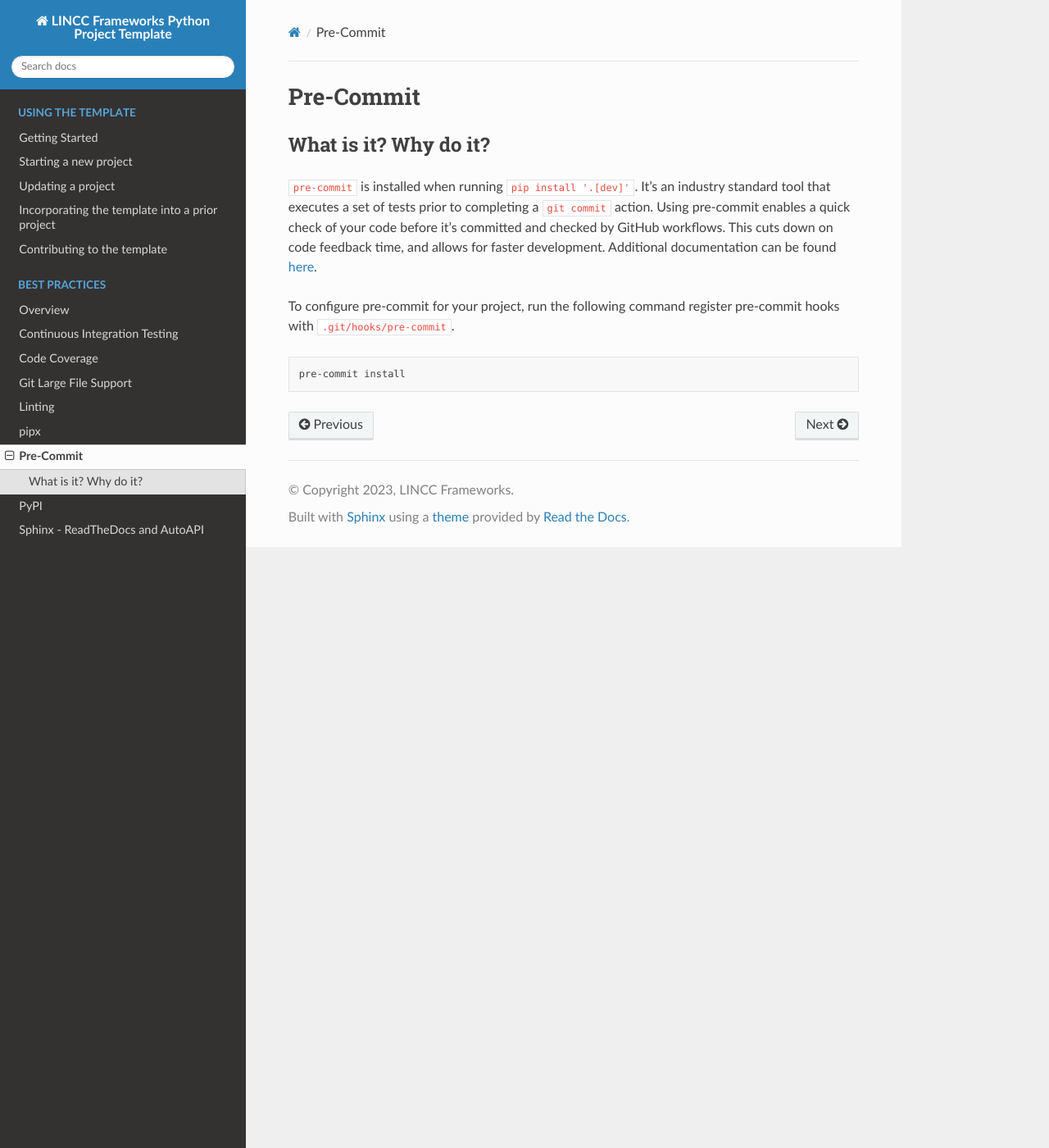
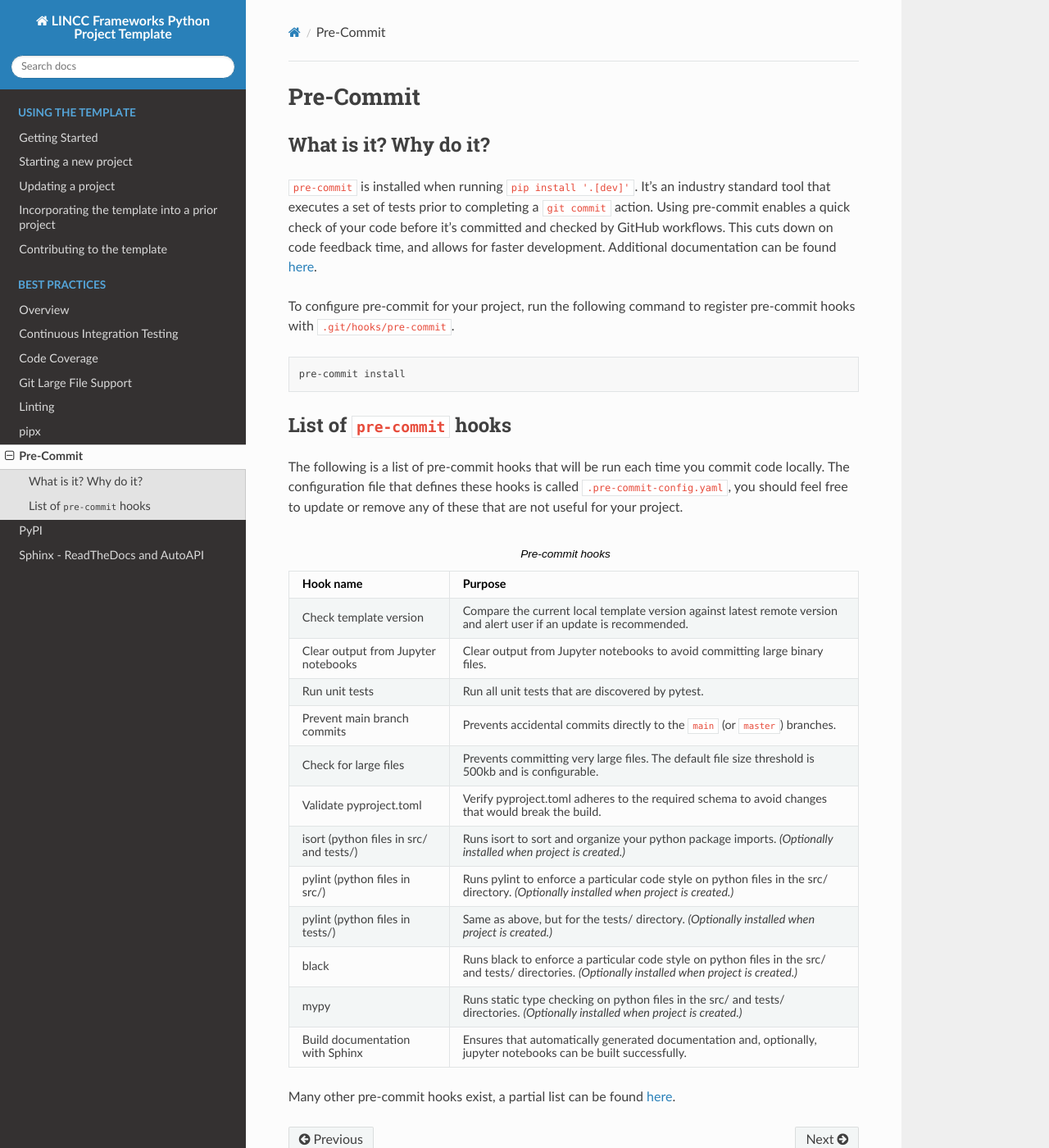
Before and after one commit to lincc-frameworks/python-project-template, a Sphinx documentation site: the page built from docs/practices/precommit.rst, in a window 1280 px wide and 1400 px high. Shown: the whole window at 82% size. Built offline with Sphinx 7.4.7 and the Read the Docs theme 2.0.0, drawn with Linux system fonts in a browser that asks for light colours; the version number could not be read and is left out.

Commit message:
Added documentation about installing pre-commit, as well as the default hooks. (#163)

```diff
--- a/docs/practices/precommit.rst
+++ b/docs/practices/precommit.rst
@@ -10,9 +10,51 @@
 by GitHub workflows. This cuts down on code feedback time, and allows for faster
 development. Additional documentation can be found `here <https://pre-commit.com/index.html>`_.
 
-To configure pre-commit for your project, run the following command register
+To configure pre-commit for your project, run the following command to register
 pre-commit hooks with ``.git/hooks/pre-commit``.
 
 .. code-block:: bash
 
     pre-commit install
+
+List of ``pre-commit`` hooks
+-----------------------------
+
+The following is a list of pre-commit hooks that will be run each time you
+commit code locally. The configuration file that defines these hooks is called
+``.pre-commit-config.yaml``, you should feel free to update or remove any
+of these that are not useful for your project.
+
+.. list-table:: Pre-commit hooks
+   :widths: auto
+   :header-rows: 1
+
+   * - **Hook name**
+     - **Purpose**
+   * - Check template version
+     - Compare the current local template version against latest remote version and alert user if an update is recommended.
+   * - Clear output from Jupyter notebooks
+     - Clear output from Jupyter notebooks to avoid committing large binary files.
+   * - Run unit tests
+     - Run all unit tests that are discovered by pytest.
+   * - Prevent main branch commits
+     - Prevents accidental commits directly to the ``main`` (or ``master``) branches.
+   * - Check for large files
+     - Prevents committing very large files. The default file size threshold is 500kb and is configurable.
+   * - Validate pyproject.toml
+     - Verify pyproject.toml adheres to the required schema to avoid changes that would break the build.
+   * - isort (python files in src/ and tests/)
+     - Runs isort to sort and organize your python package imports. *(Optionally installed when project is created.)*
+   * - pylint (python files in src/)
+     - Runs pylint to enforce a particular code style on python files in the src/ directory. *(Optionally installed when project is created.)*
+   * - pylint (python files in tests/)
+     - Same as above, but for the tests/ directory. *(Optionally installed when project is created.)*
+   * - black
+     - Runs black to enforce a particular code style on python files in the src/ and tests/ directories. *(Optionally installed when project is created.)*
+   * - mypy
+     - Runs static type checking on python files in the src/ and tests/ directories. *(Optionally installed when project is created.)*
+   * - Build documentation with Sphinx
+     - Ensures that automatically generated documentation and, optionally, jupyter notebooks can be built successfully.
+
+
+Many other pre-commit hooks exist, a partial list can be found `here <https://pre-commit.com/hooks.html>`_.
```
Also changed, not shown: docs/source/existing_project.rst (+8 -1 lines), docs/source/new_project.rst (+15 -4 lines).
